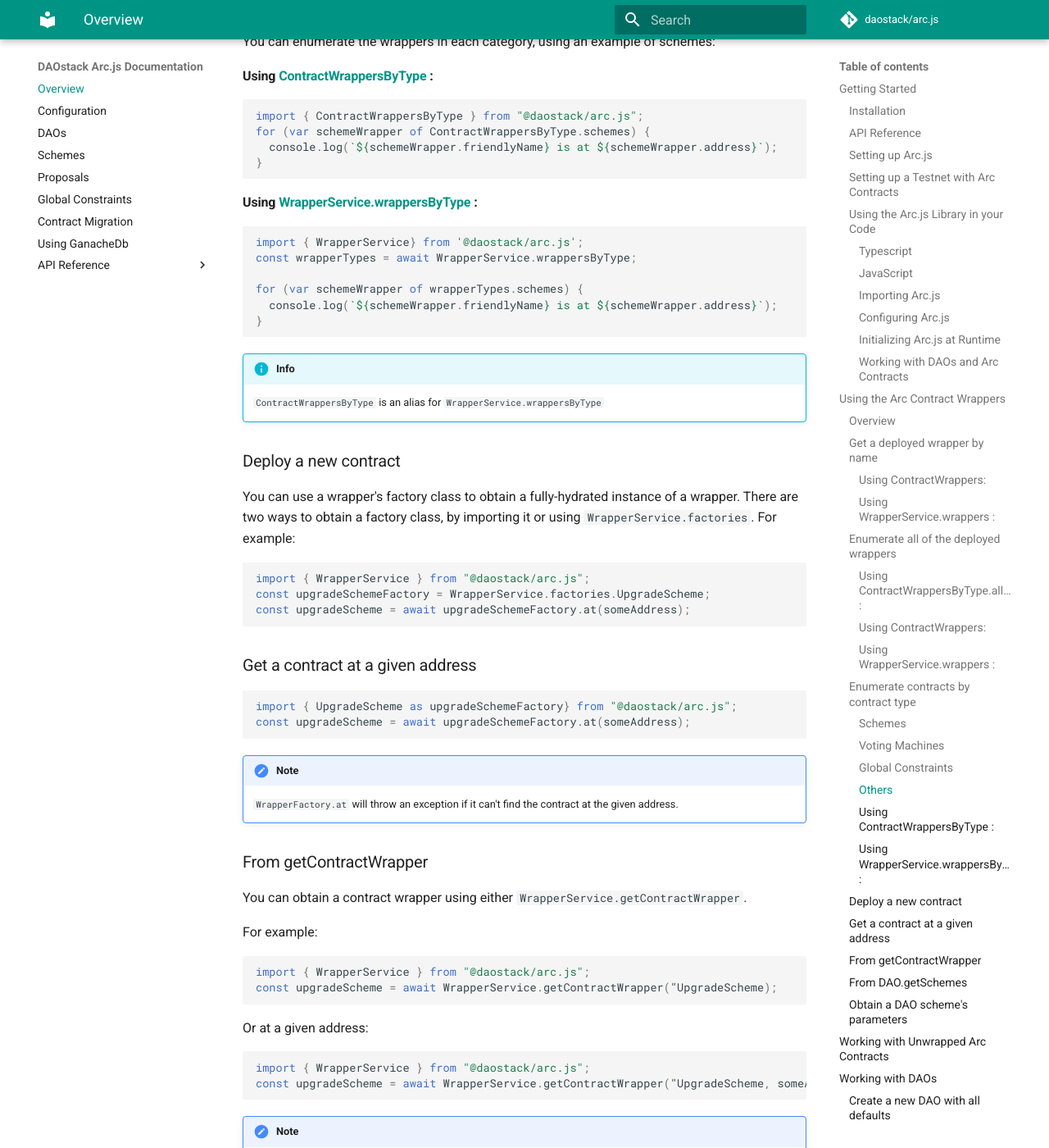
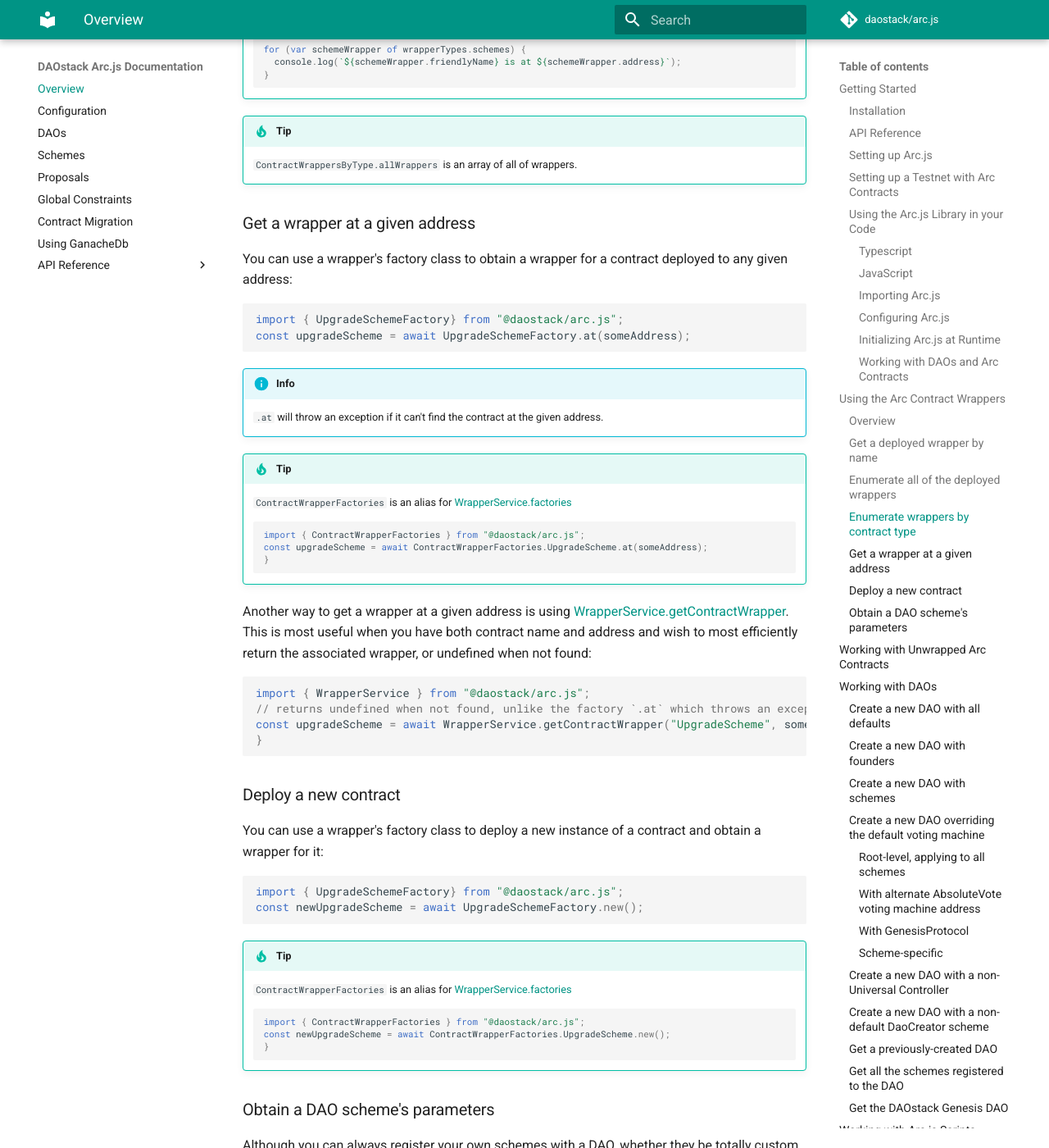
Before and after one commit to daostack/arc.js_legacy, an MkDocs documentation site: the page built from docs/Home.md, in a window 1280 px wide and 1400 px high, scrolled down 5435 px. Shown: the whole window at 82% size. Built offline with MkDocs 1.6.1 and Material for MkDocs 9.7.7, drawn with Linux system fonts in a browser that asks for light colours; comment, search, counter and statistics services are not loaded; old or Windows-style settings are respelled for this version of MkDocs; some of the changed text lies outside the part shown.

Commit message:
more documentation

````diff
--- a/docs/Home.md
+++ b/docs/Home.md
@@ -32,7 +32,8 @@ The following sections describe the basic steps for setting up Arc.js in your ap
 2. deploying the Arc contracts to the net
 3. using the Arc.js code in your application
 
-!!! noteAll of the script examples assume you are running the scripts in the root folder of your application.  If you happen to be running the scripts in the context of a cloned Arc.js repository, omit the prefix `npm explore @daostack/arc.js -- `. See [more about working with Arc.js Scripts](#working-with-arcjs-scripts).
+!!! note
+    All of the script examples assume you are running the scripts in the root folder of your application.  If you happen to be running the scripts in the context of a cloned Arc.js repository, omit the prefix `npm explore @daostack/arc.js -- `. See [more about working with Arc.js Scripts](#working-with-arcjs-scripts).
 
 ### Setting up a Testnet with Arc Contracts
 
@@ -95,15 +96,15 @@ import { ConfigService } from '@daostack/arc.js';
 ConfigService.set('network', 'kovan');
 ```
 
-!!! noteYou can also override the defaults using OS environment variables.
+!!! tip
+    You can also override the defaults using OS environment variables.
 
 #### Initializing Arc.js at Runtime
 
 Your application must invoke `ArcInitialize()` once at runtime before doing anything else.
 
-```
+```javascript
 import { ArcInitialize } from "@daostack/arc.js";
-
 await ArcInitialize();
 ```
 
@@ -125,11 +126,11 @@ Each wrapper also contains a `factory` property.  This is the static instance of
 
 Arc.js provides multiple ways to obtain contract wrappers, each optimal in particular use cases:
 
-* [get a deployed wrapper by the Arc Contract name](Home/#get_a-deployed-wrapper-by-name)
+* [get a deployed wrapper by the Arc contract name](Home/#get-a-deployed-wrapper-by-name)
 * [enumerate all of the deployed wrappers](Home/#enumerate-all-of-the-deployed-wrappers)
-* [enumerate contracts by contract type](Home/#enumerate-contracts-by-contract-type)
+* [enumerate wrappers by contract type](Home/#enumerate-wrappers-by-contract-type)
+* [get a wrapper at a given address](Home/#get-a-wrapper-at-a-given-address)
 * [deploy a new contract](Home/#deploy-a-new-contract)
-* [get a contract at a given address](Home/#get-a-contract-at-a-given-address)
 
 The following sections describe what to do in each of the above use cases.
 
@@ -137,86 +138,67 @@ The following sections describe what to do in each of the above use cases.
 
 You can obtain, by its Arc contract name, any wrapper deployed by the running version of Arc.js:
 
-#### Using [ContractWrappers](api/README/#const-contractwrappers):
-
 ```javascript
 import { ContractWrappers } from "@daostack/arc.js";
 const upgradeScheme = ContractWrappers.UpgradeScheme;
 ```
 
-#### Using [WrapperService.wrappers](classes/WrapperService/#wrappers) :
-
-```javascript
-import { WrapperService } from "@daostack/arc.js";
-const upgradeScheme = WrapperService.wrappers.UpgradeScheme;
-```
-
 !!! tip
-    `ContractWrappers` is an alias for `WrapperService.wrappers`
+    `ContractWrappers` is an alias for [WrapperService.wrappers](api/classes/WrapperService/#wrappers)
+    ```javascript
+    import { WrapperService } from "@daostack/arc.js";
+    const upgradeScheme = WrapperService.wrappers.UpgradeScheme;
+    ```
 
 ### Enumerate all of the deployed wrappers
 
 You can enumerate all of the wrappers of contracts deployed by the running version of Arc.js:
 
-#### Using [ContractWrappersByType.allWrappers](api/README/#const-contractwrappersbytype) :
-
 ```javascript
-import { ContractWrappersByType } from "@daostack/arc.js";
-for (var wrapper of ContractWrappersByType.allWrappers) {
+import { ContractWrappers } from "@daostack/arc.js";
+for (var wrapper in ContractWrappers) {
   console.log(`${wrapper.friendlyName} is at ${wrapper.address}`);
 }
 ```
 
-#### Using [ContractWrappers](api/README/#const-contractwrappers):
+!!! tip
+    `ContractWrappers` is an alias for [WrapperService.wrappers](api/classes/WrapperService/#wrappers)
+    ```javascript
+    import { WrapperService } from "@daostack/arc.js";
+    for (var wrapperName in WrapperService.wrappers) {
+      const wrapper = WrapperService.wrappers[wrapperName];
+      console.log(`${wrapper.friendlyName} is at ${wrapper.address}`);
+    }
+    ```
 
-```javascript
-import { ContractWrappers } from "@daostack/arc.js";
-for (var wrapperName in ContractWrappers) {
-  const wrapper = ContractWrappers[wrapperName];
-  console.log(`${wrapper.friendlyName} is at ${wrapper.address}`);
-}
-```
-
-#### Using [WrapperService.wrappers](classes/WrapperService/#wrappers) :
-
-```javascript
-import { WrapperService } from "@daostack/arc.js";
-for (var wrapperName in WrapperService.wrappers) {
-  const wrapper = WrapperService.wrappers[wrapperName];
-  console.log(`${wrapper.friendlyName} is at ${wrapper.address}`);
-}
-```
-
-!!! info
-    `ContractWrappers` is an alias for `WrapperService.wrappers`
-
-### Enumerate contracts by contract type
+### Enumerate wrappers by contract type
 
 Arc contracts and associated Arc.js contract wrapper classes can be categorized as follows:
 
-#### Schemes
+**Schemes**
+
+* ContributionReward
+* GenesisProtocol
+* GlobalConstraintRegistrar
 * SchemeRegistrar
 * UpgradeScheme
-* GlobalConstraintRegistrar
-* ContributionReward
 * VoteInOrganizationScheme
 * VestingScheme
-* GenesisProtocol
 
-#### Voting Machines
+**Voting Machines**
+
 * AbsoluteVote
 * GenesisProtocol
 
-#### Global Constraints
+**Global Constraints**
 
 * TokenCapGC
 
-#### Others
+**Others**
+
 * DaoCreator
 
-You can enumerate the wrappers in each category, using an example of schemes:
-
-#### Using [ContractWrappersByType](api/README/#const-contractwrappersbytype) :
+You can enumerate the wrappers in each category, for example, schemes:
 
 ```javascript
 import { ContractWrappersByType } from "@daostack/arc.js";
@@ -225,74 +207,66 @@ for (var schemeWrapper of ContractWrappersByType.schemes) {
 }
 ```
 
-#### Using [WrapperService.wrappersByType](classes/WrapperService/#wrappersByType) :
+!!! tip
+    `ContractWrappersByType` is an alias for [WrapperService.wrappersByType](api/classes/WrapperService/#wrappersByType)
+    ```javascript
+    import { WrapperService} from '@daostack/arc.js';
+    const wrapperTypes = WrapperService.wrappersByType;
+
+    for (var schemeWrapper of wrapperTypes.schemes) {
+      console.log(`${schemeWrapper.friendlyName} is at ${schemeWrapper.address}`);
+    }
+    ```
+
+!!! tip
+    `ContractWrappersByType.allWrappers` is an array of all of wrappers.
+
+### Get a wrapper at a given address
+
+You can use a wrapper's factory class to obtain a wrapper for a contract deployed to any given address:
 
 ```javascript
-import { WrapperService} from '@daostack/arc.js';
-const wrapperTypes = await WrapperService.wrappersByType;
+import { UpgradeSchemeFactory} from "@daostack/arc.js";
+const upgradeScheme = await UpgradeSchemeFactory.at(someAddress);
+```
 
-for (var schemeWrapper of wrapperTypes.schemes) {
-  console.log(`${schemeWrapper.friendlyName} is at ${schemeWrapper.address}`);
+!!! info
+    `.at` will throw an exception if it can't find the contract at the given address.
+
+!!! tip
+    `ContractWrapperFactories` is an alias for [WrapperService.factories](api/classes/WrapperService/#factories)
+    ```javascript
+    import { ContractWrapperFactories } from "@daostack/arc.js";
+    const upgradeScheme = await ContractWrapperFactories.UpgradeScheme.at(someAddress);
+    }
+    ```
+
+Another way to get a wrapper at a given address is using [WrapperService.getContractWrapper](api/classes/WrapperService/#getContractWrapper).  This is most useful when you have both contract name
+and address and wish to most efficiently return the associated wrapper, or undefined when not found:
+
+```javascript
+import { WrapperService } from "@daostack/arc.js";
+// returns undefined when not found, unlike the factory `.at` which throws an exception
+const upgradeScheme = await WrapperService.getContractWrapper("UpgradeScheme", someAddress);
 }
 ```
 
-!!! info
-    `ContractWrappersByType` is an alias for `WrapperService.wrappersByType`
-
 ### Deploy a new contract
 
-You can use a wrapper's factory class to obtain a fully-hydrated  instance of a wrapper.  There are two ways to obtain a factory class, by importing it or using `WrapperService.factories`.  For example:
+You can use a wrapper's factory class to deploy a new instance of a contract and obtain a wrapper for it:
 
 ```javascript
-import { WrapperService } from "@daostack/arc.js";
-const upgradeSchemeFactory = WrapperService.factories.UpgradeScheme;
-const upgradeScheme = await upgradeSchemeFactory.at(someAddress);
+import { UpgradeSchemeFactory} from "@daostack/arc.js";
+const newUpgradeScheme = await UpgradeSchemeFactory.new();
 ```
 
-### Get a contract at a given address
-
-```javascript
-import { UpgradeScheme as upgradeSchemeFactory} from "@daostack/arc.js";
-const upgradeScheme = await upgradeSchemeFactory.at(someAddress);
-```
-
-!!! note
-    `WrapperFactory.at` will throw an exception if it can't find the contract at the given address.
-
-### From getContractWrapper
-You can obtain a contract wrapper using either `WrapperService.getContractWrapper`.
-
-For example:
-```javascript
-import { WrapperService } from "@daostack/arc.js";
-const upgradeScheme = await WrapperService.getContractWrapper("UpgradeScheme);
-```
-
-Or at a given address:
-
-```javascript
-import { WrapperService } from "@daostack/arc.js";
-const upgradeScheme = await WrapperService.getContractWrapper("UpgradeScheme, someAddress);
-```
-
-!!! note
-    `WrapperService.getContractWrapper` returns undefined when the contract cannot be found.
-
-### From DAO.getSchemes
-You can obtain the names and addresses of all of the schemes that are registered with a DAO using `DAO.getSchemes`:
-
-```javascript
-const daoSchemeInfos = await myDao.getSchemes();
-```
-
-Or info about a single scheme:
-
-```javascript
-const daoSchemeInfos =  = await myDao.getSchemes("UpgradeScheme");
-const upgradeSchemeInfo = daoSchemeInfos[0];
-```
-
-`DAO.getSchemes` returns a object that contains `name` and `address` properties.
+!!! tip
+    `ContractWrapperFactories` is an alias for [WrapperService.factories](api/classes/WrapperService/#factories)
+    ```javascript
+    import { ContractWrapperFactories } from "@daostack/arc.js";
+    const newUpgradeScheme = await ContractWrapperFactories.UpgradeScheme.new();
+    }
+    ```
 
 ### Obtain a DAO scheme's parameters
 
@@ -300,7 +274,7 @@ Although you can always register your own schemes with a DAO, whether they be to
 
 If you want to obtain a DAO scheme's parameters, you can do it like this:
 
-```
+```javascript
 const schemeParameters = schemeWrapper.getSchemeParameters(avatarAddress);
 ```
 
@@ -308,7 +282,7 @@ This will return an object containing the scheme's parameter values.  The object
 
 For example, to obtain the voting machine address for a scheme that has one as a parameter:
 
-```
+```javascript
 const schemeParameters = schemeWrapper.getSchemeParameters(avatarAddress);
 const votingMachineAddress = schemeParameters.votingMachineAddress;
 ```
@@ -322,7 +296,7 @@ import { Utils } from "@daostack/arc.js";
 const avatarTruffleContract = await Utils.requireContract("Avatar");
 ```
 
-!!! note
+!!! info
     `Utils.requireContract` throws an exception when there is any problem creating the truffle contract object.
 
 ## Working with DAOs
@@ -394,7 +368,8 @@ const newDao = await DAO.new({
 
 By default, `DAO.new` assigns the AbsoluteVote voting machine to each scheme, with default parameter values for AbsoluteVote.  You may override the voting machine's default parameters by adding a "votingMachineParams" element, either at the root level or on individual schemes. You can also specify that you want to assign a completely different type of voting machine, such as GenesisProtocol.
 
-!!! noteIf you want change the default for all calls to `DAO.new` you can do it using the ConfigService setting "defaultVotingMachine". See [Arc.js Configuration Settings](Configuration.md).
+!!! tip
+    If you want change the default for all calls to `DAO.new` you can do it using the ConfigService setting "defaultVotingMachine". See [Arc.js Configuration Settings](Configuration.md).
 
 #### Root-level, applying to all schemes
 
@@ -498,12 +473,36 @@ Get a previously-created DAO using the avatar address:
 const dao = await DAO.at(daoAvatarAddress);
 ```
 
-!!! note
+!!! info
     `DAO.at` will throw an exception if there is any problem loading the DAO.
+
+### Get all the schemes registered to the DAO
+You can obtain the addresses of all of the schemes that are registered with a DAO using [DAO.getSchemes](classes/DAO/#getSchemes).  You will also get contract wrapper when the scheme is the one deployed by the running version of Arc.js:
+
+```javascript
+const daoSchemeInfos = await myDao.getSchemes();
+for (let schemeInfo of daoSchemeInfos) {
+  console.log(`scheme address: ${schemeInfo.address}`);
+  if (schemeInfo.wrapper) {
+    console.log(`scheme name: ${schemeInfo.wrapper.name}`);
+  }
+}
+```
+
+Or info about a single scheme:
+
+```javascript
+const daoSchemeInfos =  = await myDao.getSchemes("UpgradeScheme");
+const upgradeSchemeInfo = daoSchemeInfos[0];
+console.log(`scheme address: ${upgradeSchemeInfo.address}`);
+if (upgradeSchemeInfo.wrapper) {
+  console.log(`scheme name: ${upgradeSchemeInfo.wrapper.name}`);
+}
+```
 
 ### Get the DAOstack Genesis DAO
 
-The DAOstack DAO is named "Genesis".  Obtain it like this:
+The DAOstack DAO is named "Genesis".  You can obtain it like this:
 
 ```javascript
 const genesisDao = await DAO.getGenesisDao();
@@ -512,7 +511,7 @@ const genesisDao = await DAO.getGenesisDao();
 Arc.js contains a set of scripts for building, publishing, running tests and migrating contracts to any network.  These scripts are meant to be accessible and readily usable by client applications.
 
 Typically an application will run an Arc.js script by prefixing "`npm explore @daostack/arc.js -- `" to the Arc.js script.  For example, to run the Arc.js script `npm start test.ganache.run` from your application, you would run:
-```
+```javascript
 npm explore @daostack/arc.js -- npm start test.ganache.run
 ```
 
@@ -535,13 +534,13 @@ It can be very handy to run Arc.js tests or your application against a Ganache d
 To run lint and the Arc.js tests, run the following script in the Arc.js root folder, assuming you have already
 [installed all the npm packages](#installation), are [running a testnet with migrated Arc contracts](#setting-up-a-testnet-with-arc-contracts):
 
-```
+```script
 npm test
 ```
 
 ### Stop on the first failure
 
-```
+```script
 npm start test.bail
 ```
 
@@ -549,12 +548,12 @@ npm start test.bail
 
 Sometimes you want to run just a single test module:
 
-```
+```script
 npm start "test.automated test/[filename]"
 ```
 
 To bail:
 
-```
+```script
 npm start "test.automated test/[filename] --bail"
 ```
````
Also changed, not shown: docs/Migration.md (+2 -2 lines), 2 other files.
